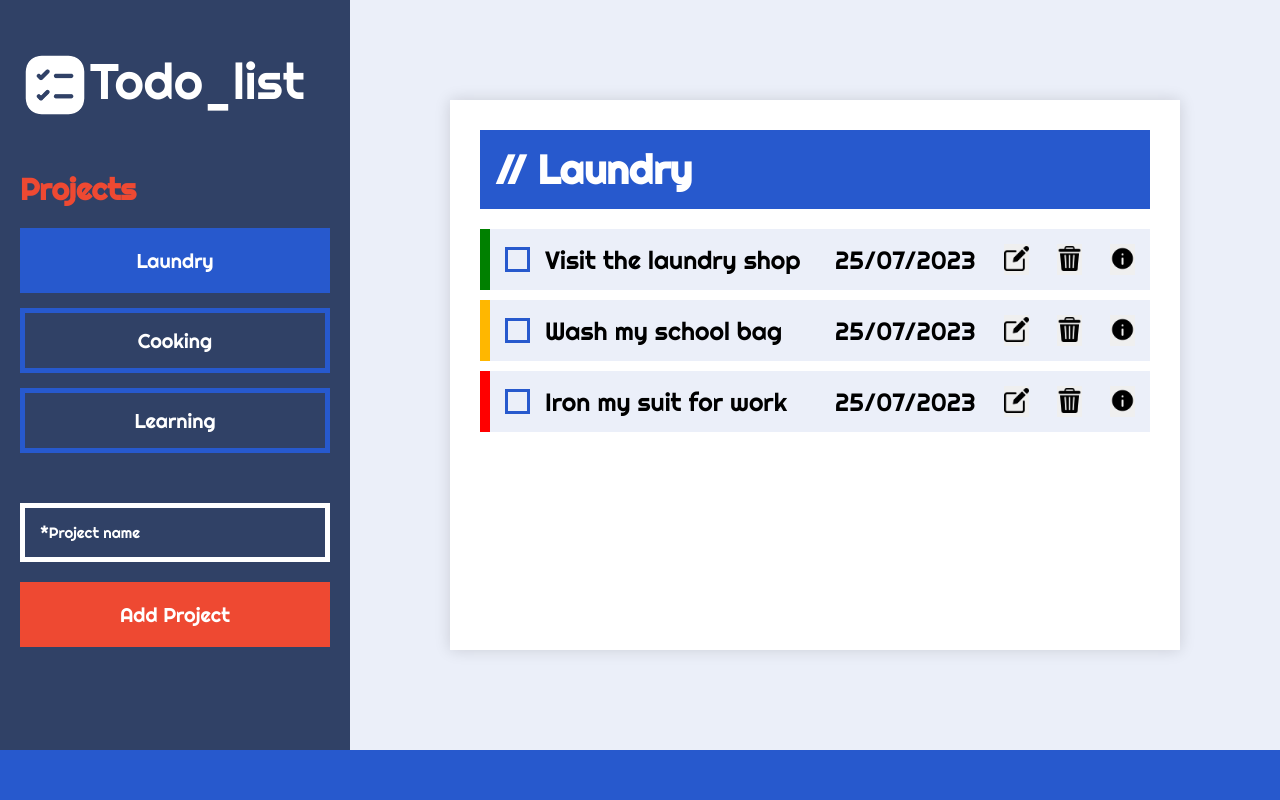
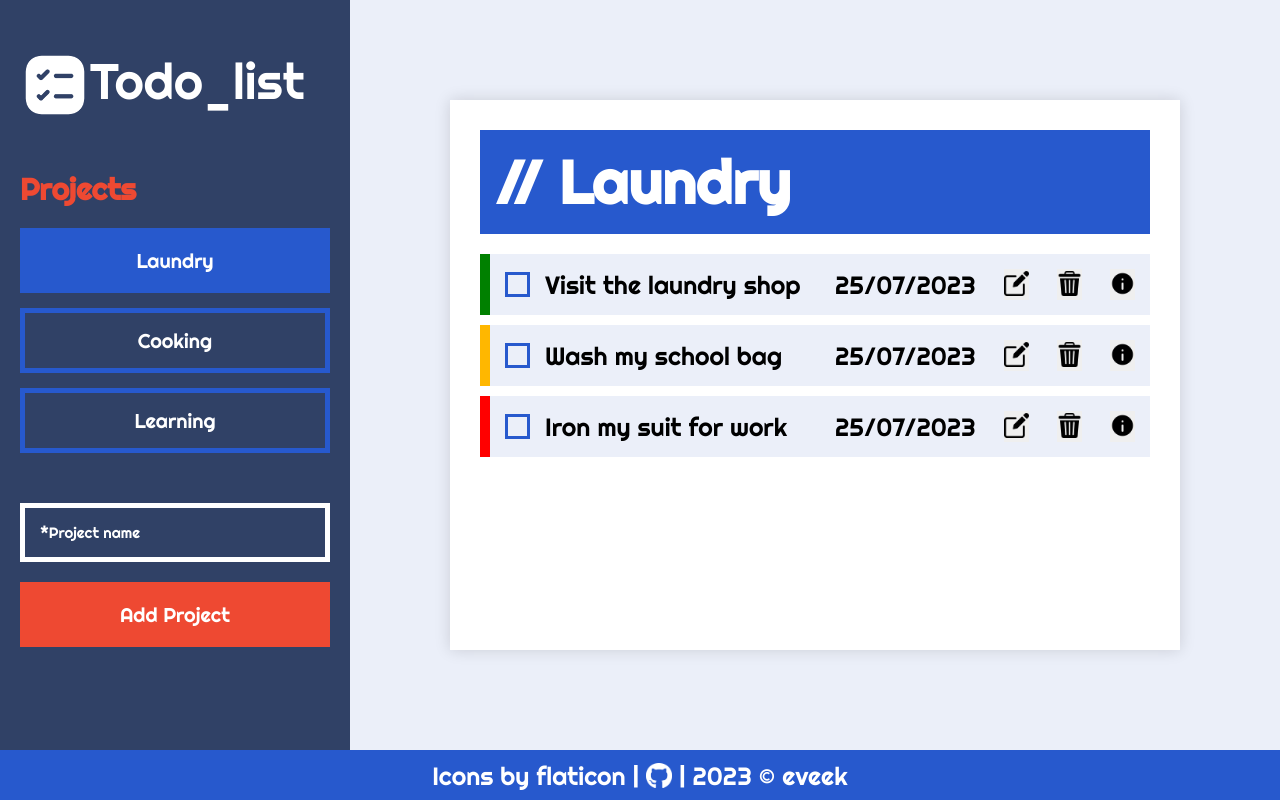
Before and after one commit to eveek/TODO, a website built with webpack: page dist/index.html in a window 1280 px wide. Built offline with nearby package versions, Linux system fonts and the light colour scheme.

Commit message:
Update the UI

```diff
--- a/dist/index.html
+++ b/dist/index.html
@@ -6,7 +6,7 @@
     <meta name="viewport" content="width=device-width, initial-scale=1.0">
     <link rel="stylesheet" href="style.css">
     <link rel="shortcut icon" href="./images/logo_blue.png" type="image/x-icon">
-    <script defer src="main.js"></script>
+    <!-- <script defer src="main.js"></script> -->
     <title>TODO</title>
 </head>
 <body>
@@ -22,13 +22,16 @@
                 </ul>
             </nav>
             <form action="" id="add_project_form">
-                <input type="text" name="project_name" id="" placeholder="*Project name">
+                <input type="text" name="project_name" id="" placeholder="*Project name" autocomplete="off">
                 <button>Add Project</button>
             </form>
         </aside>
         <main>
             <div id="content">
-                <h2>// Laundry</h2>
+                <div id="content_head">
+                    <h2>// Laundry</h2>
+                    <div></div>
+                </div>
                 <ul>
                     <li class="low_imp">
                         <div class="li_title">
@@ -69,7 +72,7 @@
                 </ul>
             </div>
         </main>
-        <footer></footer>
+        <footer>Icons by <a href="http://flaticon.com" target="_blank"> flaticon </a> | <a href="https://github.com/eveek/TODO" target="_blank"><img src="./images/github.png" alt="github_logo"><img src="" alt=""></a> |  2023 &copy; eveek</footer>
     </div>
 </body>
 </html>
--- a/dist/style.css
+++ b/dist/style.css
@@ -138,14 +138,20 @@ main #content {
     padding: 30px;
 }
 
-main #content h2{
+main #content #content_head {
     font-size: 40px;
     display: flex;
     /* color: var(--sharp-color); */
     color: white;
     text-align: center;
+    justify-content: space-between;
     background-color: var(--light-blue);
     padding: 15px;
+}
+
+main #content #content_head img {
+    height: 80px;
+    width: auto;
 }
 
 main #content ul {
@@ -198,5 +204,32 @@ main #content ul li button img {
     height: 25px;
     width: 25px;
     cursor: pointer;
+}
 
+
+
+/* foot */
+footer {
+    color: white;
+    text-align: center;
+    display: flex;
+    align-items: center;
+    justify-content: center;
+    font-size: 25px;
 }
+
+footer img {
+    height: 25px;
+    width: auto;
+}
+
+footer a {
+    margin: 0 7px;
+    text-decoration: none;
+    color: white;
+    display: flex;
+}
+
+footer a:active {
+    color: white;
+}
```
Also changed, not shown: dist/images/add_task.png (added), dist/images/check.png (added), dist/images/github.png (added).
